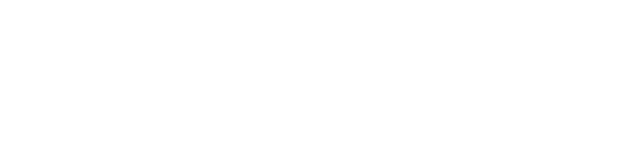
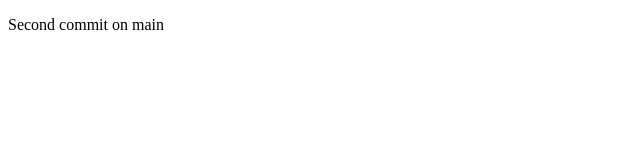
Before and after one commit to Voitko/tryGit, a plain HTML site: page index.html in a window 1280 px wide. Shown: the whole page, without its empty margins (0-640 px from the left). Drawn offline with Linux system fonts and the light colour scheme.

Commit message:
Second commit on main

```diff
--- a/index.html
+++ b/index.html
@@ -7,6 +7,6 @@
     <title>Document</title>
 </head>
 <body>
-
+    <p>Second commit on main</p>
 </body>
 </html>
```
